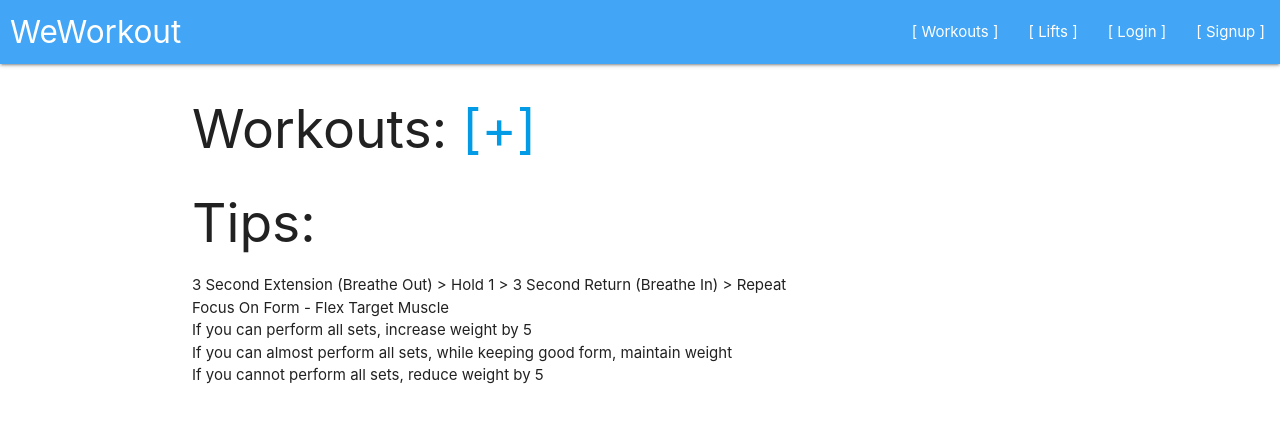
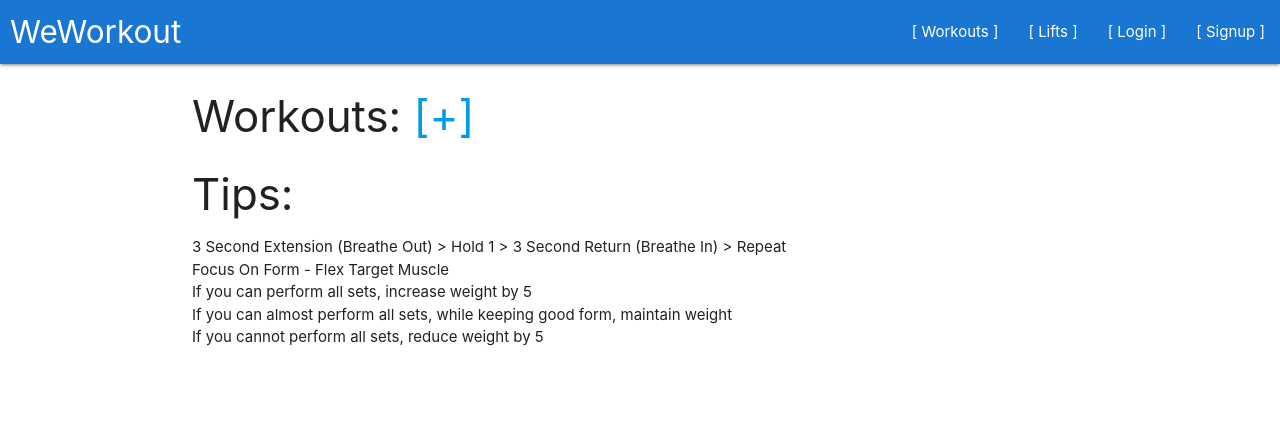
Before and after one commit to coopertuch/GA-Project-4, a Django app: page / in a window 1280 px wide. Shown: the top 423 px of the page. Run offline with Django 3.2, Linux system fonts and the light colour scheme; data that the repository does not hold is empty.

Commit message:
materialize

```diff
--- a/workout/templates/workout/base.html
+++ b/workout/templates/workout/base.html
@@ -17,7 +17,7 @@
   <body>
     <div class="navbar-fixed">
       <nav>
-        <div class="nav-wrapper #42a5f5 blue lighten-1">
+        <div class="nav-wrapper #1976d2 blue darken-2">
           <a class="brand-logo" href="/">WeWorkout</a>
           <ul class="right hide-on-med-and-down">
             <li><a href="/">[ Workouts ]</a></li>
--- a/workout/templates/workout/lift_detail.html
+++ b/workout/templates/workout/lift_detail.html
@@ -1,9 +1,9 @@
 {% extends 'workout/base.html' %} {% block content %}
 <div class="container">
-  <h2>
+  <h3>
     {{ lift.exercise }} <a href="{% url 'lift_edit' pk=lift.pk %}">[edit]</a>
     <a href="{% url 'lift_delete' pk=lift.pk %}">[delete]</a>
-  </h2>
+  </h3>
   <p>Reps: {{ lift.reps }} Weight: {{ lift.weight }}</p>
 </div>
 {% endblock %}
--- a/workout/templates/workout/workout_list.html
+++ b/workout/templates/workout/workout_list.html
@@ -1,6 +1,6 @@
 {% extends 'workout/base.html' %} {% block content %}
 <div class="container">
-  <h2>Workouts: <a href="{% url 'workout_create' %}">[+]</a></h2>
+  <h3>Workouts: <a href="{% url 'workout_create' %}">[+]</a></h3>
   <ul>
     {% for workout in workouts %}
     <li>
@@ -10,7 +10,7 @@
     </li>
     {% endfor %}
   </ul>
-  <h2>Tips:</h2>
+  <h3>Tips:</h3>
   <ul>
     <li>
       3 Second Extension (Breathe Out) > Hold 1 > 3 Second Return (Breathe In) >
```
